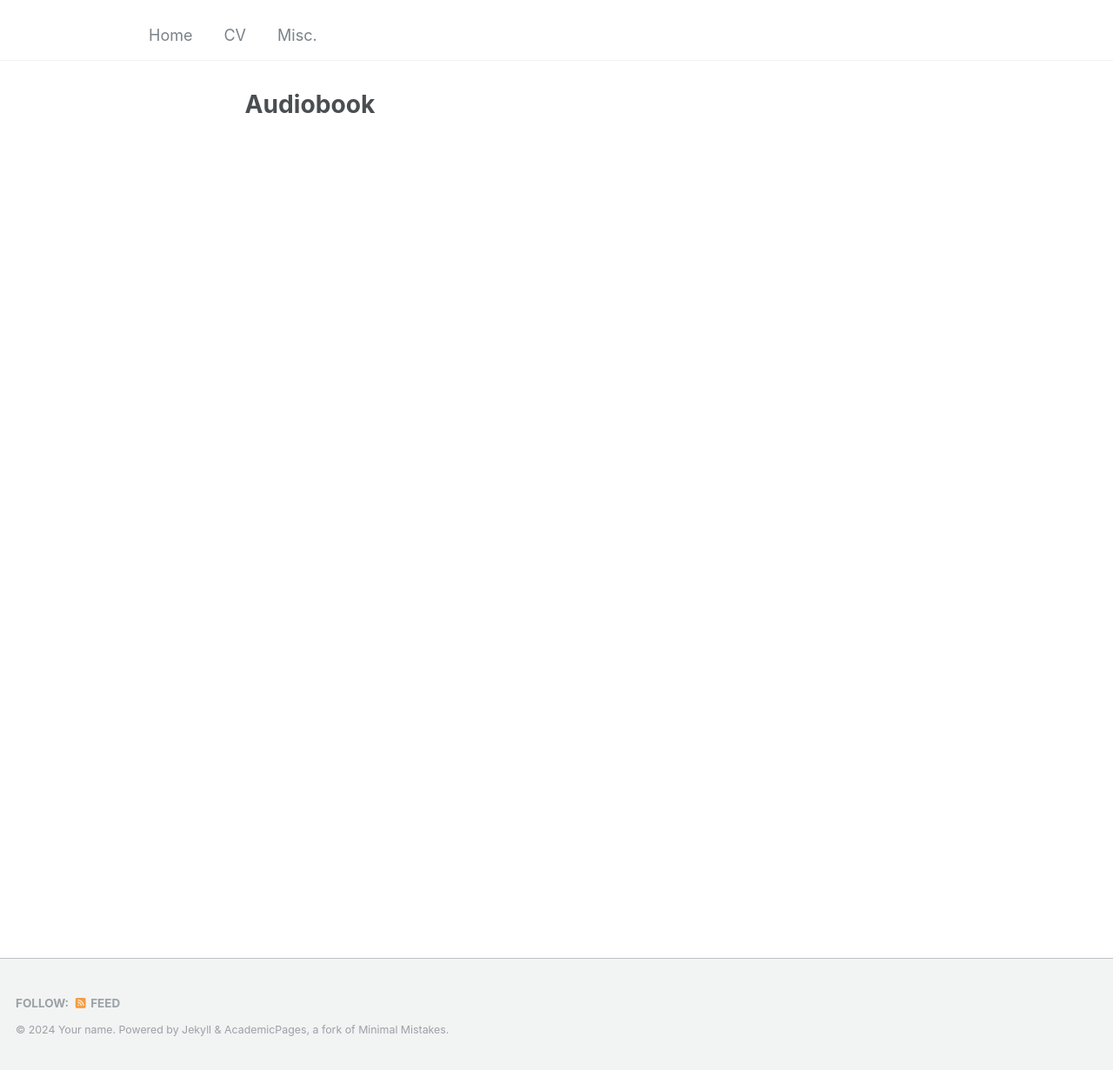
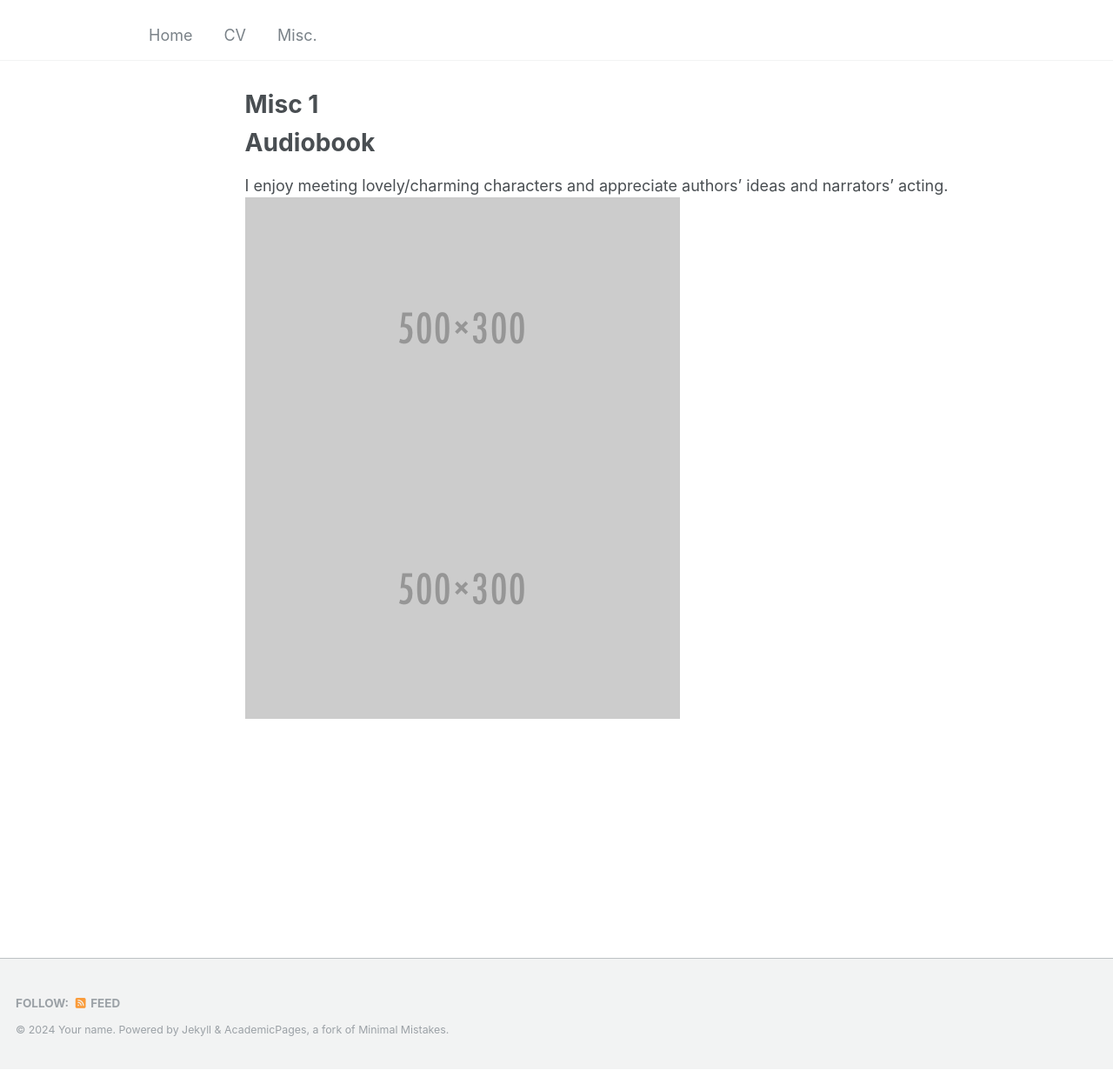
Before and after one commit to huilin-zhang/huilin-zhang.github.io, a Jekyll site: the page built from _misc/misc-1.md, in a window 1280 px wide and 1231 px high. Shown: the whole window at 87% size. Built offline with Jekyll 4.4.1, drawn with Linux system fonts in a browser that asks for light colours.

Commit message:
Update misc-1.md

```diff
--- a/_misc/misc-1.md
+++ b/_misc/misc-1.md
@@ -1,8 +1,14 @@
 ---
-title: "Audiobook"
-excerpt: "I enjoy meeting lovely/charming characters and appreciate authors' ideas and narrators' acting.<br/>
-<img src='/images/500x300.png'>"
+# title: "Audiobook"
+# excerpt: "I enjoy meeting lovely/charming characters and appreciate authors' ideas and narrators' acting.<br/>
+# <img src='/images/500x300.png'>"
 collection: misc
 ---
 
+Audiobook
+======
+I enjoy meeting lovely/charming characters and appreciate authors' ideas and narrators' acting.<br/>
+<img src='/images/500x300.png'> <img src='/images/500x300.png'>
+
+
 <!-- This is an item in your portfolio. It can be have images or nice text. If you name the file .md, it will be parsed as markdown. If you name the file .html, it will be parsed as HTML.  -->
```
